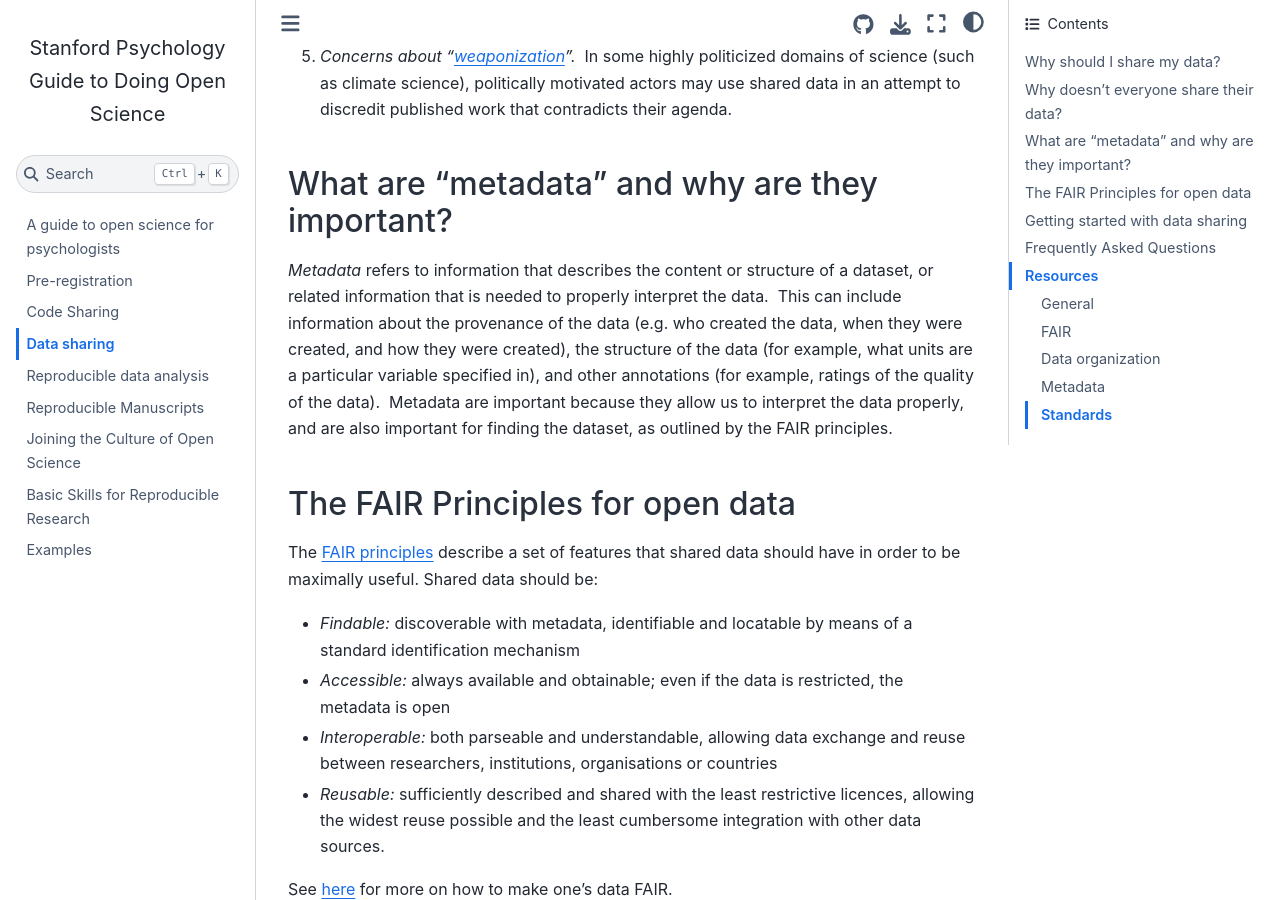
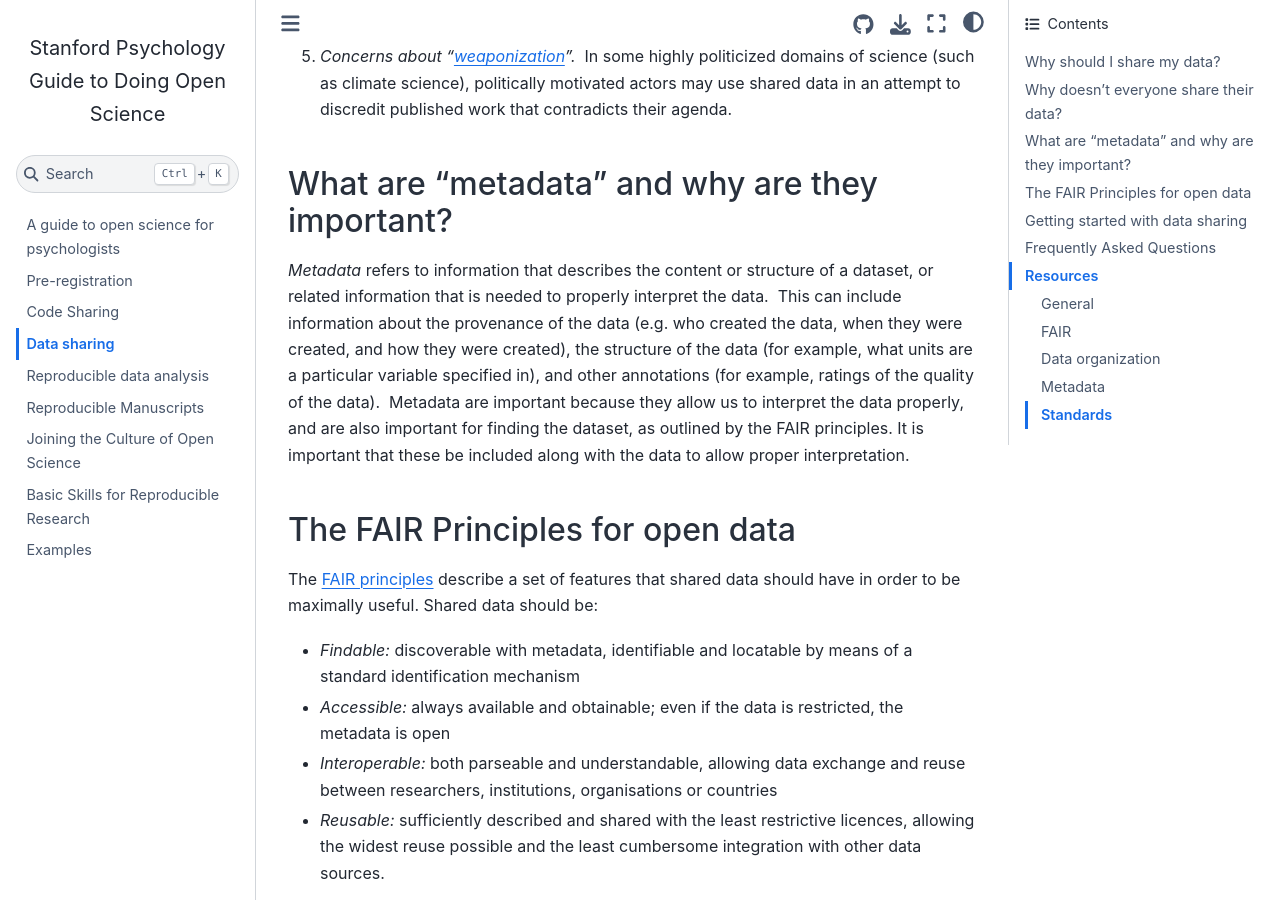
Before and after one commit to poldrack/psych-open-science-guide, a Jupyter Book: the page built from guide/3_datasharing.md, in a window 1280 px wide and 900 px high, scrolled down 1723 px. Built offline with Jupyter Book 1.0.4 settings and Sphinx 7.4.7 and the Sphinx Book theme 1.1.4, drawn with Linux system fonts in a browser that asks for light colours.

Commit message:
address comments from john borghi on metadata and peristent identifiers

```diff
--- a/guide/3_datasharing.md
+++ b/guide/3_datasharing.md
@@ -26,7 +26,7 @@ There are a number of reasons why researchers may not wish to share data.
 
 ## What are “metadata” and why are they important?
 
-*Metadata* refers to information that describes the content or structure of a dataset, or related information that is needed to properly interpret the data.  This can include information about the provenance of the data (e.g. who created the data, when they were created, and how they were created), the structure of the data (for example, what units are a particular variable specified in), and other annotations (for example, ratings of the quality of the data).  Metadata are important because they allow us to interpret the data properly, and are also important for finding the dataset, as outlined by the FAIR principles.
+*Metadata* refers to information that describes the content or structure of a dataset, or related information that is needed to properly interpret the data.  This can include information about the provenance of the data (e.g. who created the data, when they were created, and how they were created), the structure of the data (for example, what units are a particular variable specified in), and other annotations (for example, ratings of the quality of the data).  Metadata are important because they allow us to interpret the data properly, and are also important for finding the dataset, as outlined by the FAIR principles. It is important that these be included along with the data to allow proper interpretation.
 
 ## The FAIR Principles for open data
 
```
